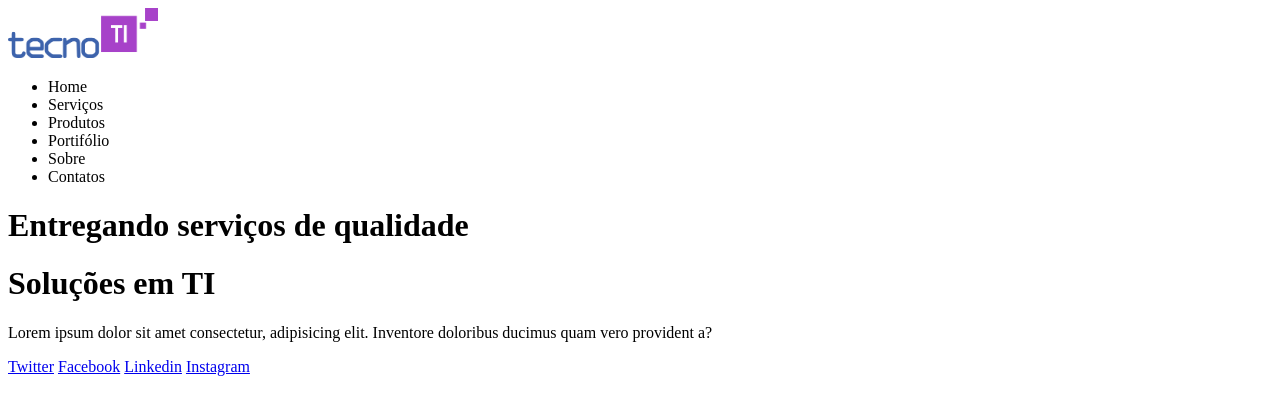
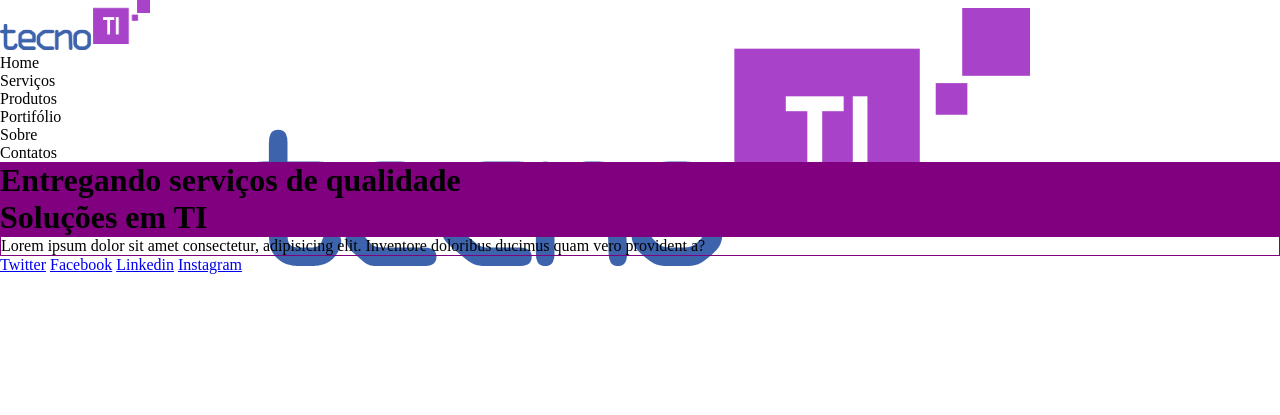
Before and after one commit to gladna1/portifolio, a PHP site: page / in a window 1280 px wide. Shown: the top 415 px of the page. Run offline with PHP 8.4, Linux system fonts and the light colour scheme.

Commit message:
aula13/02/2025

```diff
--- a/index.php
+++ b/index.php
@@ -5,8 +5,30 @@
     <meta name="viewport" content="width=device-width, initial-scale=1.0">
     <title>Portifólio</title>
 
+    <style>
 
-    <link rel="stylesheet" href="css/styles.css" />
+    *{
+        margin: 0;
+        padding: 0;
+    }
+
+    P{
+        border-width: 1px;
+        border-style: solid;
+        border-color: purple;
+    }
+
+    body {
+        background-image: url('imagens/logo.png');
+        background-repeat: no-repeat;
+        background-position: center;
+    }
+
+    H1{
+        background-color: purple;
+    }
+
+    </style>
 </head>
 
 <body>
```
